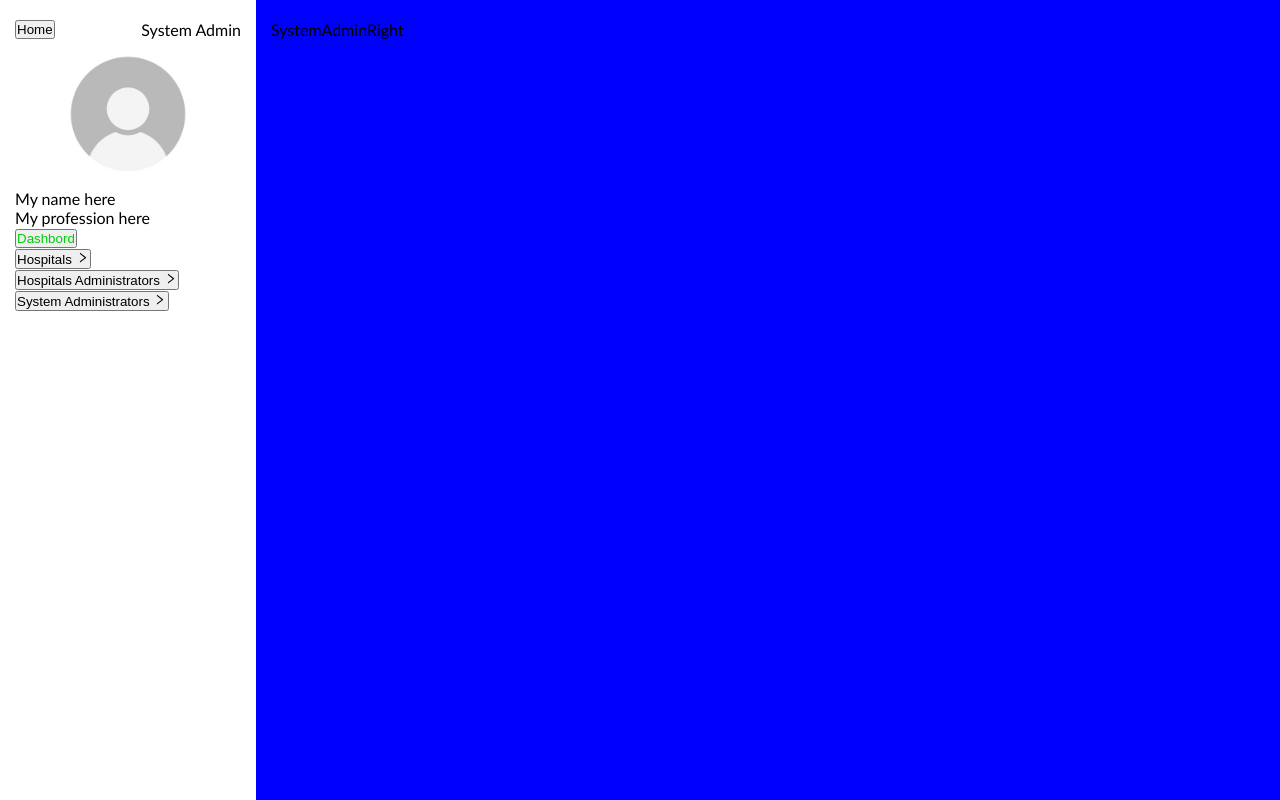
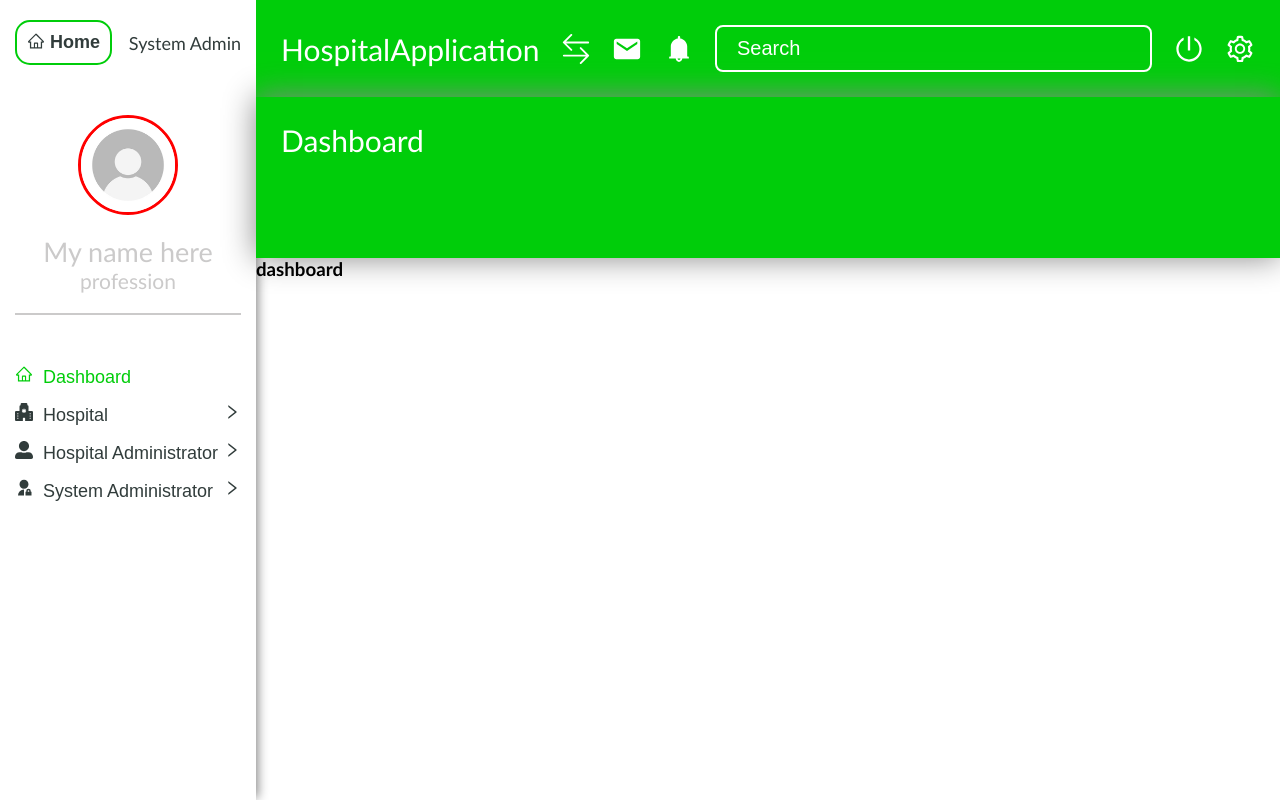
Before and after one commit to nelsonludo/hospitalApp, a React (Create React App) app: page /system_admin in a window 1280 px wide. Built offline with nearby package versions, Linux system fonts and the light colour scheme.

Commit message:
working on SystemAdminRight component

```diff
--- a/src/App.js
+++ b/src/App.js
@@ -11,7 +11,9 @@ function App() {
       <MassiveLoading />
       <Routes>
         <Route path='/' element={<Home />} />
+        {/* Block this route if the user is already logged in */}
         <Route path='/login/:route/:name' element={<Login />} />
+        {/* Block this route if the user is not a system admin */}
         <Route path='/system_admin' element={<SystemAdmin />} />
       </Routes>
     </BrowserRouter>
--- /dev/null
+++ b/src/components/ButtonWithSubButtons.js
@@ -0,0 +1,86 @@
+import React, { useState } from 'react';
+import styled from 'styled-components';
+import {
+  AiOutlineRight,
+  AiOutlineDown,
+  AiOutlineArrowRight,
+} from 'react-icons/ai';
+
+const ButtonWithSubButtons = ({
+  name,
+  subButtons,
+  pageName,
+  icon,
+  rightDisplay,
+  setRightDisplay,
+}) => {
+  const [showSubButtons, setShowSubButtons] = useState(false);
+
+  return (
+    <Wrapper>
+      <button
+        className={`${rightDisplay === pageName ? 'btn green' : 'btn'}`}
+        onClick={() => {
+          setRightDisplay(pageName);
+          setShowSubButtons(!showSubButtons);
+        }}
+      >
+        <div className='flex'>
+          <div>
+            <span>{icon}</span>
+            <span className='name'>{name}</span>
+          </div>
+          {subButtons?.length > 0 && (
+            <div>{showSubButtons ? <AiOutlineDown /> : <AiOutlineRight />}</div>
+          )}
+        </div>
+      </button>
+      {showSubButtons &&
+        rightDisplay === pageName &&
+        subButtons?.length > 0 && (
+          <div className='sub-btn-container'>
+            {subButtons?.map((button, index) => {
+              return (
+                <button key={index}>
+                  <AiOutlineArrowRight /> {button}
+                </button>
+              );
+            })}
+          </div>
+        )}
+    </Wrapper>
+  );
+};
+
+export default ButtonWithSubButtons;
+
+const Wrapper = styled.article`
+  button {
+    display: block;
+    margin: 15px 0;
+
+    transition: color 0.2s linear;
+  }
+
+  button:hover {
+    color: var(--green);
+  }
+
+  .btn {
+    width: 100%;
+  }
+
+  .sub-btn-container button {
+    margin-left: 20px;
+    font-size: 16px;
+    transition: all 0.2s linear;
+  }
+
+  .name {
+    margin-left: 10px;
+  }
+
+  .green {
+    color: var(--green);
+  }
+`;
--- a/src/components/SystemAdminLeft.js
+++ b/src/components/SystemAdminLeft.js
@@ -1,104 +1,70 @@
 import React from 'react';
 import styled from 'styled-components';
-import { AiOutlineRight, AiOutlineDown } from 'react-icons/ai';
+import { AiOutlineHome } from 'react-icons/ai';
+import { BsHospitalFill } from 'react-icons/bs';
+import { RiAdminFill } from 'react-icons/ri';
+import { FaUserAlt } from 'react-icons/fa';
+import ButtonWithSubButtons from './ButtonWithSubButtons';
 
 const SystemAdminLeft = ({ rightDisplay, setRightDisplay }) => {
   return (
     <Wrapper>
       <div className='flex'>
-        <button onClick={() => setRightDisplay('dashbord')}>Home</button>
+        <button className='home' onClick={() => setRightDisplay('dashbord')}>
+          <div className='flex2'>
+            <AiOutlineHome style={{ marginRight: '5px' }} /> Home
+          </div>
+        </button>
         <p>System Admin</p>
       </div>
       <div className='flex2'>
         <img src='/images/profile.jpg' alt='' className='profile' />
       </div>
       <div className='additional-info'>
-        <p className='name'>My name here</p>
-        <p className='profession'>My profession here</p>
+        <h2 className='name'>My name here</h2>
+        <h3 className='profession'>profession</h3>
       </div>
       <div className='list-of-buttons'>
-        <div className='btn-container'>
-          <button
-            className={`${rightDisplay === 'dashbord' && 'green'}`}
-            onClick={() => setRightDisplay('dashbord')}
-          >
-            Dashbord
-          </button>
-        </div>
-        <div className='btn-container'>
-          <button
-            className={`${rightDisplay === 'hospitals' && 'green'}`}
-            onClick={() =>
-              rightDisplay === 'hospitals'
-                ? setRightDisplay('dashbord')
-                : setRightDisplay('hospitals')
-            }
-          >
-            Hospitals{' '}
-            {rightDisplay === 'hospitals' ? (
-              <AiOutlineDown />
-            ) : (
-              <AiOutlineRight />
-            )}
-          </button>
-          {rightDisplay === 'hospitals' && (
-            <div className='sub-btn-container'>
-              <button>All Hospital</button>
-              <button>Add Hospital</button>
-              <button>Hospital Profiles</button>
-            </div>
-          )}
-        </div>
-        <div className='btn-container'>
-          <button
-            className={`${
-              rightDisplay === 'hospital_administrators' && 'green'
-            }`}
-            onClick={() =>
-              rightDisplay === 'hospital_administrators'
-                ? setRightDisplay('dashbord')
-                : setRightDisplay('hospital_administrators')
-            }
-          >
-            Hospitals Administrators{' '}
-            {rightDisplay === 'hospital_administrators' ? (
-              <AiOutlineDown />
-            ) : (
-              <AiOutlineRight />
-            )}
-          </button>
-          {rightDisplay === 'hospital_administrators' && (
-            <div className='sub-btn-container'>
-              <button>All Hospital Administrators</button>
-              <button>Add Hospital Administrators</button>
-              <button>Hospital Administrators Profiles</button>
-            </div>
-          )}
-        </div>
-        <div className='btn-container'>
-          <button
-            className={`${rightDisplay === 'system_administrator' && 'green'}`}
-            onClick={() =>
-              rightDisplay === 'system_administrator'
-                ? setRightDisplay('dashbord')
-                : setRightDisplay('system_administrator')
-            }
-          >
-            System Administrators{' '}
-            {rightDisplay === 'system_administrator' ? (
-              <AiOutlineDown />
-            ) : (
-              <AiOutlineRight />
-            )}
-          </button>
-          {rightDisplay === 'system_administrator' && (
-            <div className='sub-btn-container'>
-              <button>All System Administrators</button>
-              <button>Add System Administrators</button>
-              <button>System Administrators Profiles</button>
-            </div>
-          )}
-        </div>
+        <ButtonWithSubButtons
+          name={'Dashboard'}
+          pageName={'dashboard'}
+          icon={<AiOutlineHome />}
+          rightDisplay={rightDisplay}
+          setRightDisplay={setRightDisplay}
+        />
+        <ButtonWithSubButtons
+          name={'Hospital '}
+          pageName={'hospital'}
+          subButtons={['All Hospital ', 'Add Hospital ', 'Hospital  Profiles']}
+          icon={<BsHospitalFill />}
+          rightDisplay={rightDisplay}
+          setRightDisplay={setRightDisplay}
+        />
+        <ButtonWithSubButtons
+          name={'Hospital Administrator'}
+          pageName={'hospital_administrator'}
+          subButtons={[
+            'All Hospital Administrators',
+            'Add Hospital Administrator',
+            'Hospital Administrator Profiles',
+          ]}
+          icon={<FaUserAlt />}
+          rightDisplay={rightDisplay}
+          setRightDisplay={setRightDisplay}
+        />
+
+        <ButtonWithSubButtons
+          name={'System Administrator'}
+          pageName={'system_administrator'}
+          subButtons={[
+            'All System Administrators',
+            'Add System Administrator',
+            'System Administrator Profiles',
+          ]}
+          icon={<RiAdminFill />}
+          rightDisplay={rightDisplay}
+          setRightDisplay={setRightDisplay}
+        />
       </div>
     </Wrapper>
   );
@@ -110,14 +76,47 @@ const Wrapper = styled.section`
   width: 20%;
   background-color: var(--white);
   padding: 20px 15px;
+  color: var(--black);
+  font-size: 18px;
+  box-shadow: 4px 0 10px -2px #888;
+
+  button {
+    background-color: transparent;
+    border: none;
+    outline: none;
+    color: var(--black);
+    font-size: 18px;
+  }
+
+  .home {
+    border: 2px solid var(--green);
+    padding: 10px;
+    border-radius: 15px;
+    font-weight: bold;
+  }
 
   .profile {
-    width: 150px;
-    height: 150px;
+    width: 100px;
+    height: 100px;
     object-fit: contain;
+    border: 3px solid red;
+    border-radius: 50%;
+    margin-top: 50px;
   }
 
-  .green {
-    color: var(--green);
+  .additional-info {
+    color: var(--grey);
+    text-align: center;
+    padding: 20px 0;
+    border-bottom: 2px solid var(--grey);
+  }
+
+  .additional-info h2,
+  .additional-info h3 {
+    font-weight: normal;
+  }
+
+  .list-of-buttons {
+    margin-top: 50px;
   }
 `;
--- /dev/null
+++ b/src/components/SystemAdminNavbar.js
@@ -0,0 +1,83 @@
+import React from 'react';
+import styled from 'styled-components';
+import { BsArrowLeftRight } from 'react-icons/bs';
+import { IoMdMail } from 'react-icons/io';
+import { AiFillBell } from 'react-icons/ai';
+import { AiOutlinePoweroff } from 'react-icons/ai';
+import { AiOutlineSetting } from 'react-icons/ai';
+
+const SystemAdminNavbar = () => {
+  return (
+    <Wrapper className='flex'>
+      <h1 className='logo'>HospitalApplication</h1>
+      <button>
+        <BsArrowLeftRight />
+      </button>
+      <div className='message'>
+        <button>
+          <IoMdMail />
+        </button>
+      </div>
+      <div className='alert'>
+        <button>
+          <AiFillBell />
+        </button>
+      </div>
+      <div className='search-form'>
+        <input type='text' name='search' id='search' placeholder='Search' />
+      </div>
+      <button>
+        <AiOutlinePoweroff />
+      </button>
+      <button>
+        <AiOutlineSetting />
+      </button>
+    </Wrapper>
+  );
+};
+
+export default SystemAdminNavbar;
+
+const Wrapper = styled.nav`
+  color: var(--white);
+  background-color: var(--green);
+  padding: 25px;
+  flex-wrap: wrap;
+
+  .logo {
+    font-weight: normal;
+    font-size: var(--big-font-size);
+  }
+
+  button {
+    background-color: transparent;
+    border: none;
+    outline: none;
+    font-size: var(--big-font-size);
+    color: var(--white);
+    display: flex;
+    align-items: center;
+    justify-content: center;
+  }
+
+  .search-form {
+    flex-grow: 0.5;
+  }
+
+  .search-form input {
+    width: 100%;
+    height: 100%;
+    border: 2px solid var(--white);
+    border-radius: 8px;
+    outline: none;
+    display: block;
+    padding: 10px 20px;
+    background-color: transparent;
+    color: var(--white);
+    font-size: var(--medium-font-size);
+  }
+
+  input::placeholder {
+    color: var(--white);
+  }
+`;
--- a/src/components/SystemAdminRight.js
+++ b/src/components/SystemAdminRight.js
@@ -1,14 +1,52 @@
 import React from 'react';
 import styled from 'styled-components';
+import SystemAdminNavbar from './SystemAdminNavbar';
+import SystemAdminTitle from './SystemAdminTitle';
 
-const SystemAdminRight = () => {
-  return <Wrapper>SystemAdminRight</Wrapper>;
+const SystemAdminRight = ({ rightDisplay }) => {
+  if (rightDisplay === 'dashboard') {
+    return (
+      <Wrapper>
+        <SystemAdminNavbar />
+        <SystemAdminTitle title={'Dashboard'} />
+        <h1>dashboard</h1>
+      </Wrapper>
+    );
+  }
+
+  if (rightDisplay === 'hospital') {
+    return (
+      <Wrapper>
+        <SystemAdminNavbar />
+        <SystemAdminTitle title={'Hospital'} />
+        <h1>hospital</h1>
+      </Wrapper>
+    );
+  }
+
+  if (rightDisplay === 'hospital_administrator') {
+    return (
+      <Wrapper>
+        <SystemAdminNavbar />
+        <SystemAdminTitle title={'Hospital Administrator'} />
+        <h1>hospital-administrator</h1>
+      </Wrapper>
+    );
+  }
+
+  if (rightDisplay === 'system_administrator') {
+    return (
+      <Wrapper>
+        <SystemAdminNavbar />
+        <SystemAdminTitle title={'System Administrator'} />
+        <h1>system-administrator</h1>
+      </Wrapper>
+    );
+  }
 };
 
 export default SystemAdminRight;
 
 const Wrapper = styled.section`
   width: 80%;
-  background-color: blue;
-  padding: 20px 15px;
 `;
--- /dev/null
+++ b/src/components/SystemAdminTitle.js
@@ -0,0 +1,27 @@
+import React from 'react';
+import styled from 'styled-components';
+
+const SystemAdminTitle = ({ title }) => {
+  return (
+    <Wrapper>
+      <h1>{title}</h1>
+    </Wrapper>
+  );
+};
+
+export default SystemAdminTitle;
+
+const Wrapper = styled.article`
+  background-color: var(--green);
+  padding-left: 25px;
+  padding-right: 25px;
+  padding-top: 25px;
+  padding-bottom: 100px;
+  box-shadow: 0px 0px 30px #888;
+  color: var(--white);
+  font-size: var(--big-font-size);
+
+  h1 {
+    font-weight: normal;
+  }
+`;
--- a/src/index.css
+++ b/src/index.css
@@ -5,6 +5,7 @@
   --blueish: #2bc2d3;
   --greenish: #00dcb6;
   --white: #ffffff;
+  --black: #313c3b;
   --massive-font-size: 40px;
   --big-font-size: 30px;
   --medium-font-size: 20px;
--- a/src/pages/Home.js
+++ b/src/pages/Home.js
@@ -29,7 +29,7 @@ const Wrapper = styled.section`
   width: 100%;
   height: var(--height-without-navbar);
   background-image: url('/images/bg-home.jpg');
-  background-size: 100%;
+  background-size: 100% 100%;
   background-repeat: no-repeat;
 
   h1,
--- a/src/pages/Login.js
+++ b/src/pages/Login.js
@@ -104,7 +104,7 @@ export default Login;
 const Wrapper = styled.section`
   height: var(--height-without-navbar);
   background-image: url('/images/login-bg.jpg');
-  background-size: 100%;
+  background-size: 100% 100%;
   background-repeat: no-repeat;
 
   form {
--- a/src/pages/SystemAdmin.js
+++ b/src/pages/SystemAdmin.js
@@ -4,7 +4,7 @@ import SystemAdminLeft from '../components/SystemAdminLeft';
 import SystemAdminRight from '../components/SystemAdminRight';
 
 const SystemAdmin = () => {
-  const [rightDisplay, setRightDisplay] = useState('dashbord');
+  const [rightDisplay, setRightDisplay] = useState('dashboard');
 
   return (
     <Wrapper>
```
